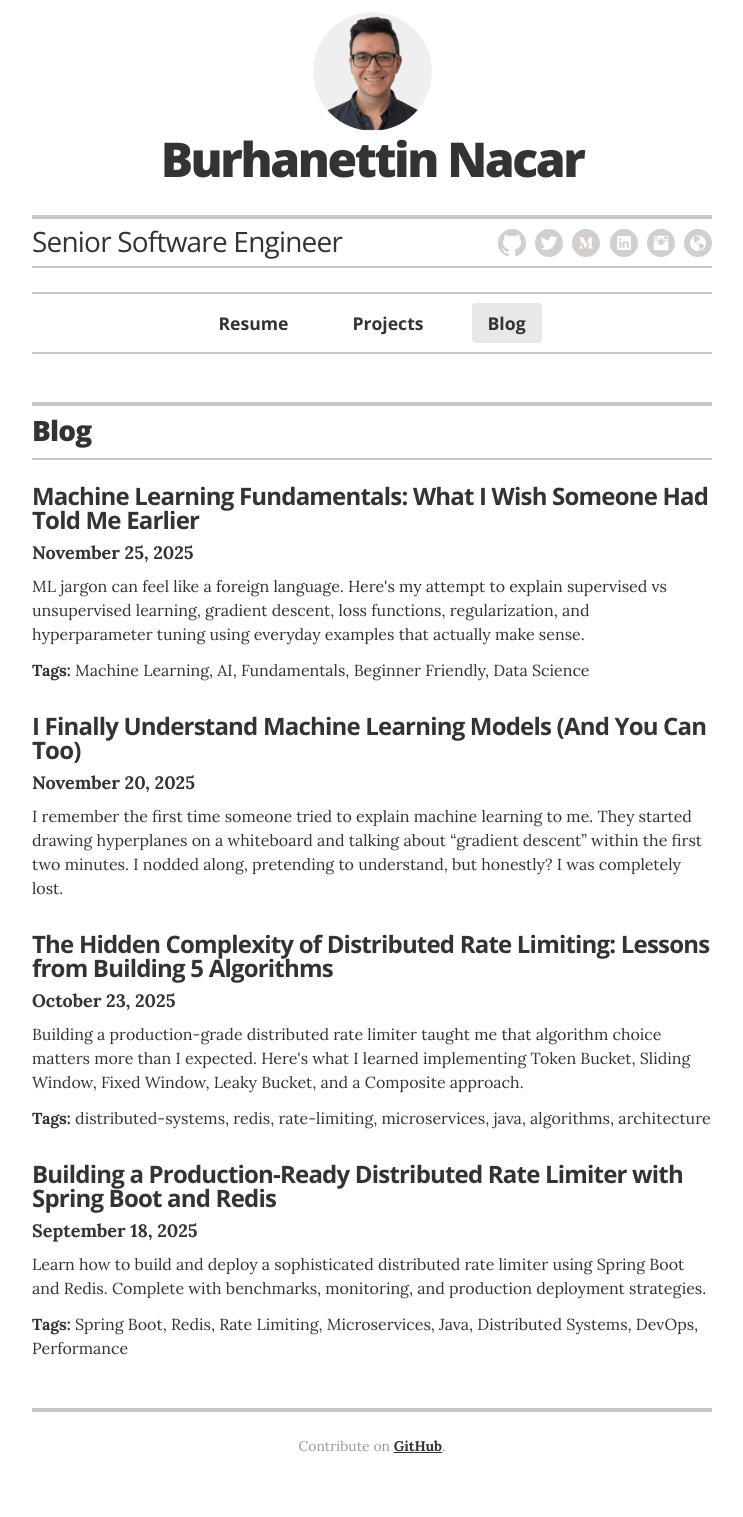
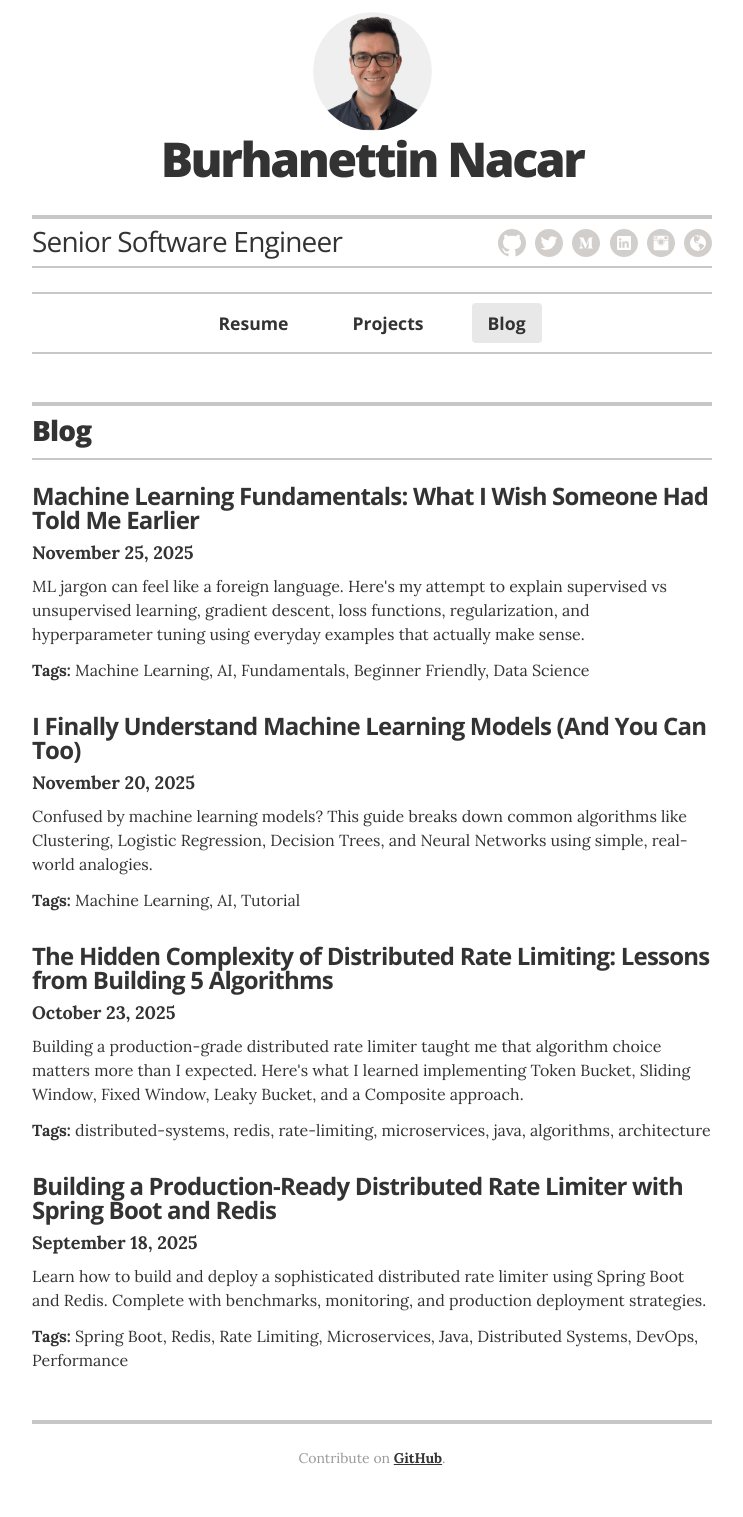
Before and after one commit to uppnrise/uppnrise.github.io, a Jekyll site: the page built from blog/index.html, in a window 1280 px wide. Shown: the whole page, without its empty margins (268-1011 px from the left). Built offline with Jekyll 4.4.1, drawn with Linux system fonts in a browser that asks for light colours.

Commit message:
Fix categories to tags and add excerpt for machine learning models post

```diff
--- a/_posts/2025-11-20-machine-learning-models-explained-simply.md
+++ b/_posts/2025-11-20-machine-learning-models-explained-simply.md
@@ -2,7 +2,8 @@
 layout: post
 title: "I Finally Understand Machine Learning Models (And You Can Too)"
 date: 2025-11-20
-categories: [machine-learning, ai, tutorial]
+tags: [Machine Learning, AI, Tutorial]
+excerpt: "Confused by machine learning models? This guide breaks down common algorithms like Clustering, Logistic Regression, Decision Trees, and Neural Networks using simple, real-world analogies."
 ---
 
 I remember the first time someone tried to explain machine learning to me. They started drawing hyperplanes on a whiteboard and talking about "gradient descent" within the first two minutes. I nodded along, pretending to understand, but honestly? I was completely lost.
```
